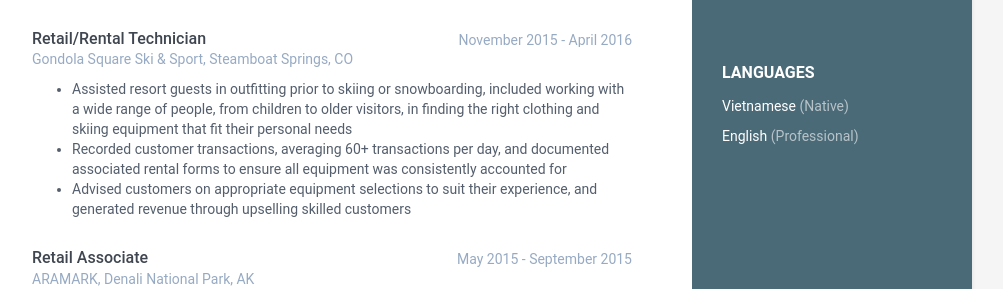
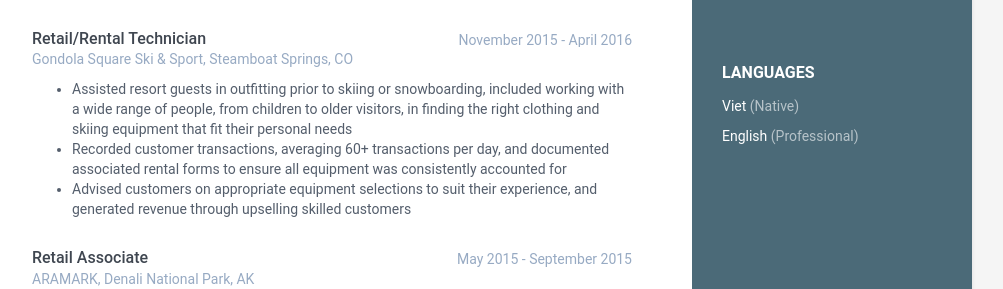
Before and after one commit to son-doan/web, a Jekyll site: the page built from index.html, in a window 1280 px wide and 900 px high, scrolled down 321 px. Shown: the part 162-451 px from the top of the window, without its empty margins (168-1171 px from the left). Built offline with Jekyll 4.4.1, drawn with Linux system fonts in a browser that asks for light colours.

Commit message:
Update data.yml

```diff
--- a/_data/data.yml
+++ b/_data/data.yml
@@ -18,7 +18,7 @@ sidebar:
     goodreads: # Number-Username, e.g. 123456-alandoe
 
     languages:
-      - idiom: Vietnamese
+      - idiom: Viet
         level: Native
 
       - idiom: English
```
